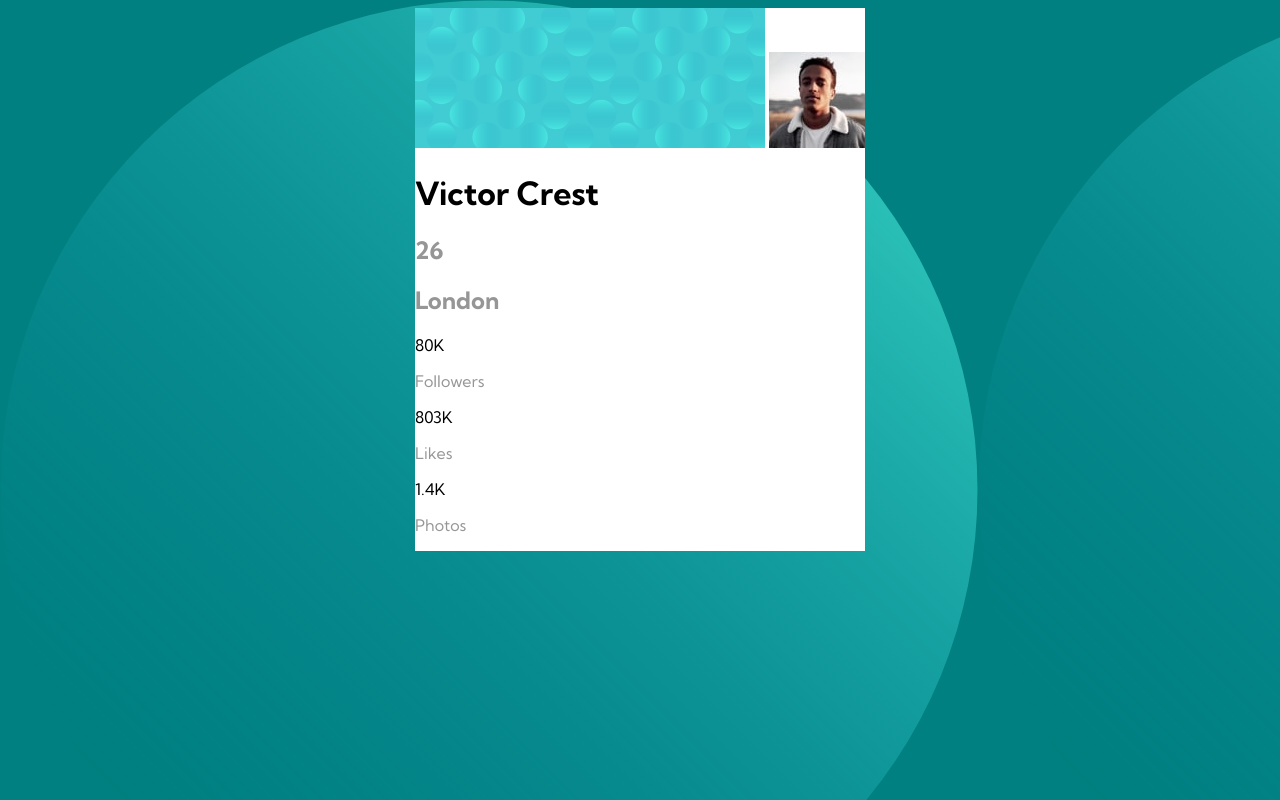
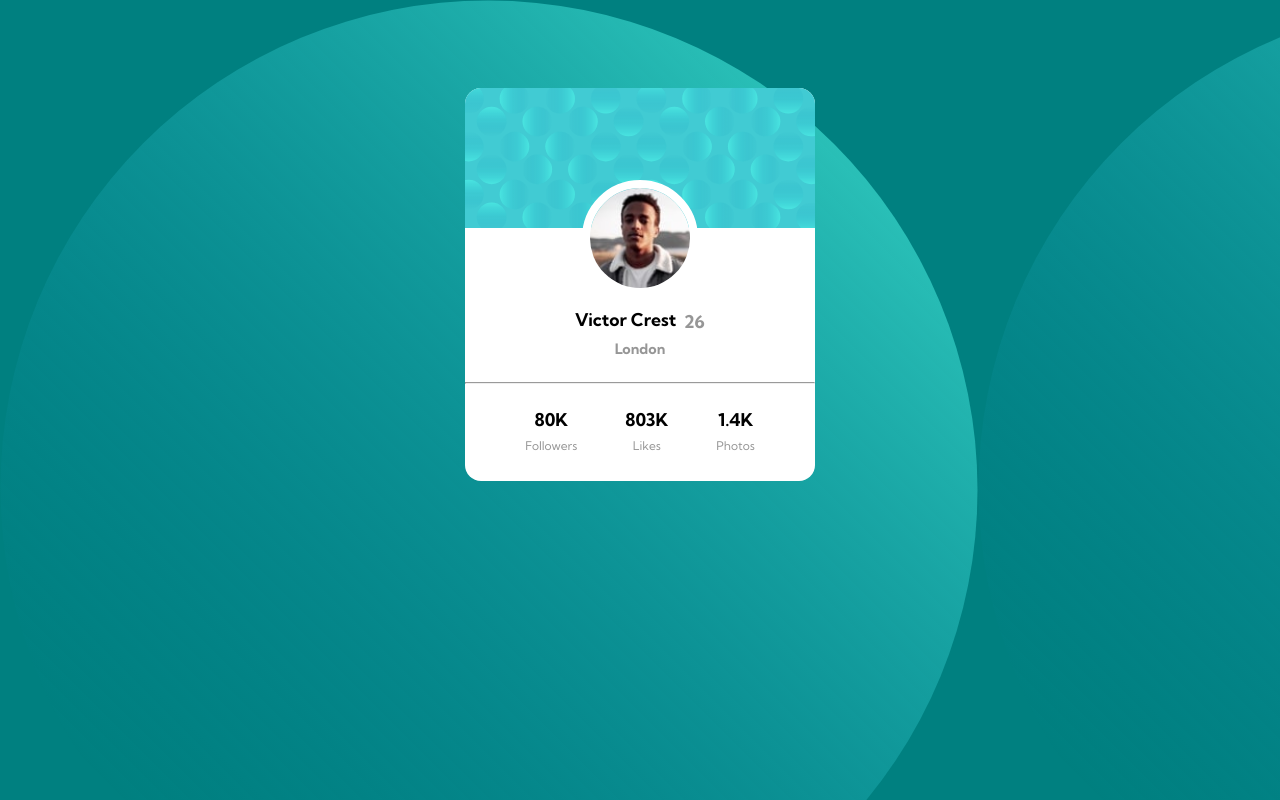
Before and after one commit to casserole27/FMProfilecardcomponent, a plain HTML site: page index.html in a window 1280 px wide. Drawn offline with Linux system fonts and the light colour scheme.

Commit message:
HTML and CSS update
HTML - div wrappers for structuring CSS
CSS - global styling, font sizes, flexbox, and img styling

```diff
--- a/index.html
+++ b/index.html
@@ -26,13 +26,23 @@ April 2022
 
 <body>
 
+<div class="wrapper">
+
 <div class="card">
-  <img src="images/bg-pattern-card.svg" alt="" class="cardpattern">
-  <img src="images/image-victor.jpg" alt="profile photo" class="profilephoto">
-  <h1 class="name">Victor Crest</h1>
-  <h2 class="age">26</h2>
-  <h2 class="location">London</h2>
+  <div class="img-wrapper">
+    <img src="images/bg-pattern-card.svg" alt="" class="cardpattern">
+    <img src="images/image-victor.jpg" alt="profile photo" class="profilephoto" width = 100>
+  </div>
+  <div class="title-wrapper">
+    <h1 class="name">Victor Crest</h1>
+    <h2 class="age">26</h2>
+  </div>
+    <h2 class="location">London</h2>
 
+
+<hr>
+
+<div class="info-wrapper">
 <div class="followers">
   <p class="follownumber">80K</p>
   <p class="followtext">Followers</p>
@@ -47,6 +57,9 @@ April 2022
   <p class="photosnumber">1.4K</p>
   <p class="photostext">Photos</p>
 </div>
+</div>
+
+</div>
 
 </div>
 
--- a/profilecard.css
+++ b/profilecard.css
@@ -26,15 +26,103 @@ body {
     align-items: center;
 }
 
-.card {
-    background-color: white;
+h1, .age {
+    font-size: 1.1em;
+    font-weight: 700;
+    margin-bottom: .5rem;
+}
 
+.location {
+    font-size: .9em;
+    font-weight: 700;
+    text-align: center;
+    margin-top: 0;
+}
+
+.follownumber, .likesnumber, .photosnumber {
+    font-size: 1.1em;
+    font-weight: 700;
+    text-align: center;
+    margin-bottom: .5rem;
+}
+
+.followtext, .likestext, .photostext {
+    font-size: .75em;
+    text-align: center;
+    margin-top: 0;
 }
 
 .age, .location, .followtext, .likestext, .photostext {
     color: var(--dark-gray);
 }
 
+hr {
+    color: rgba(211, 211, 211, 0.226);
+    margin-top: 1.5rem;
+    margin-bottom: .5rem;
+}
+
+/****** FLEXBOX ******/
+
+.img-wrapper {
+    display: flex;
+    flex-direction: column;
+    align-items: center;
+}
+
+.title-wrapper {
+    display: flex;
+    flex-direction: row;
+    justify-content: center;
+    align-items: center;
+    gap: .5rem;
+}
+
+.info-wrapper {
+    display: flex;
+    flex-direction: row;
+    justify-content: center;
+    gap: 3rem;
+    padding-bottom: 1rem;
+}
+
+.followers, .likes, .photos {
+    display: flex;
+    flex-direction: column;
+
+}
+
+
+/****** CARD STYLING ******/
+
+.wrapper {
+    width: 1080px;
+    padding: 5rem;
+    display: flex;
+    justify-content: center;
+    align-items: center;
+}
+
+
+.card {
+    background-color: white;
+    border-radius: 1rem;
+
+}
+
+
+/****** IMG STYLING ******/
+
+.profilephoto {
+    border: .5rem solid white;
+    border-radius: 50%;
+    margin-top: -3rem;
+}
+
+.cardpattern {
+    border-top-left-radius: 1rem;
+    border-top-right-radius: 1rem;
+}
 
 /*# Front-end Style Guide
 
```
